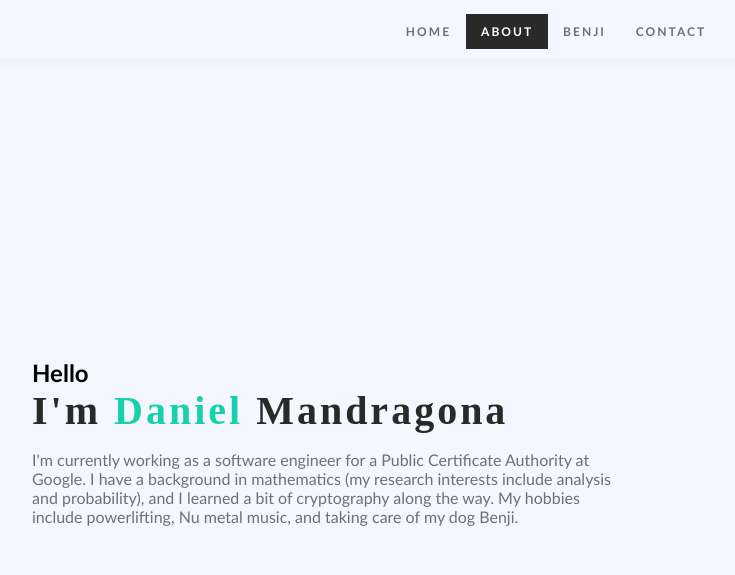
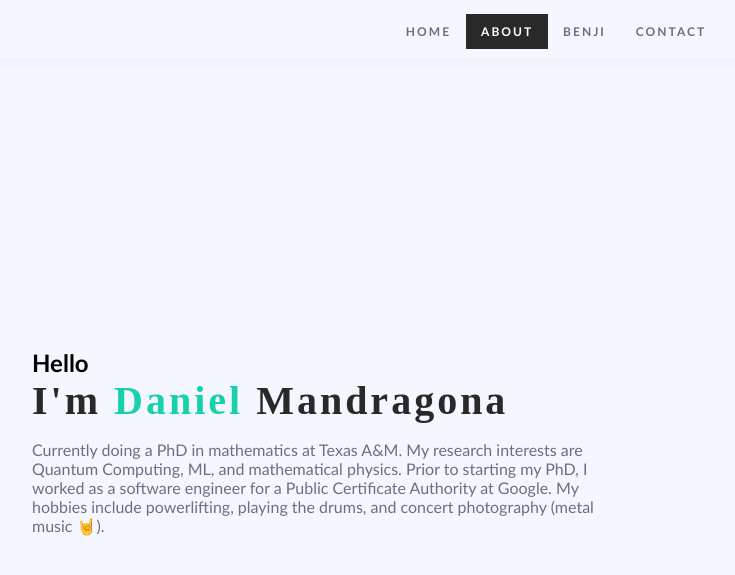
Before and after one commit to dandragona/dandragona.github.io, a Jekyll site: the page about.html, which Jekyll copies as it is, in a window 1280 px wide. Shown: the top 575 px of the page, without its empty margins (104-839 px from the left). Built offline with Jekyll 4.4.1, drawn with Linux system fonts in a browser that asks for light colours; nearby versions of some CDN libraries.

Commit message:
yearly Update to my about.html
refreshed my about me

```diff
--- a/about.html
+++ b/about.html
@@ -26,7 +26,7 @@
 			<!--name--->
 			<h1>I'm <font color="#17d1ac">Daniel</font> Mandragona</h1>
 			<!--details--------------->
-			<p class="details">I'm currently working as a software engineer for a Public Certificate Authority at Google. I have a background in mathematics (my research interests include analysis and probability), and I learned a bit of cryptography along the way. My hobbies include powerlifting, Nu metal music, and taking care of my dog Benji. </p>
+			<p class="details">Currently doing a PhD in mathematics at Texas A&M. My research interests are Quantum Computing, ML, and mathematical physics. Prior to starting my PhD, I worked as a software engineer for a Public Certificate Authority at Google. My hobbies include powerlifting, playing the drums, and concert photography (metal music &#129304;). </p>
 			</div>
 		</section>
 	</body>
```
